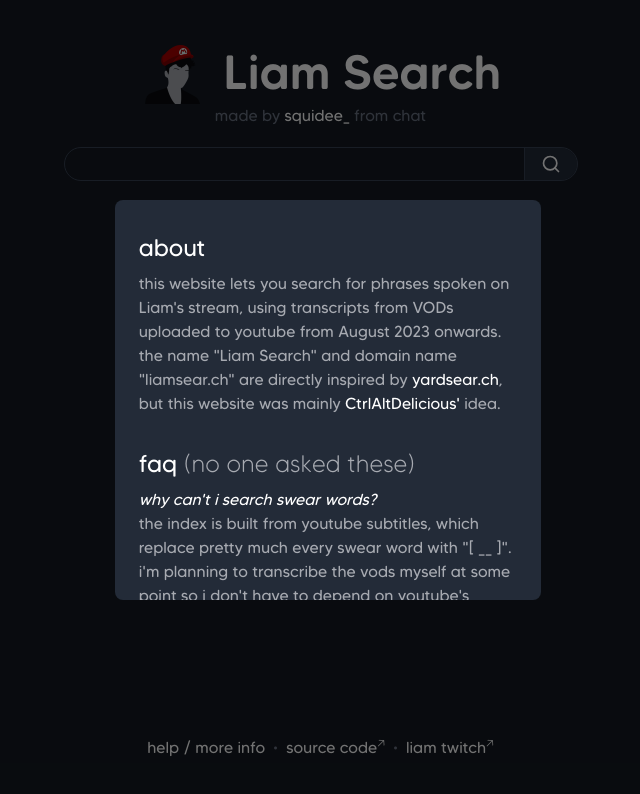
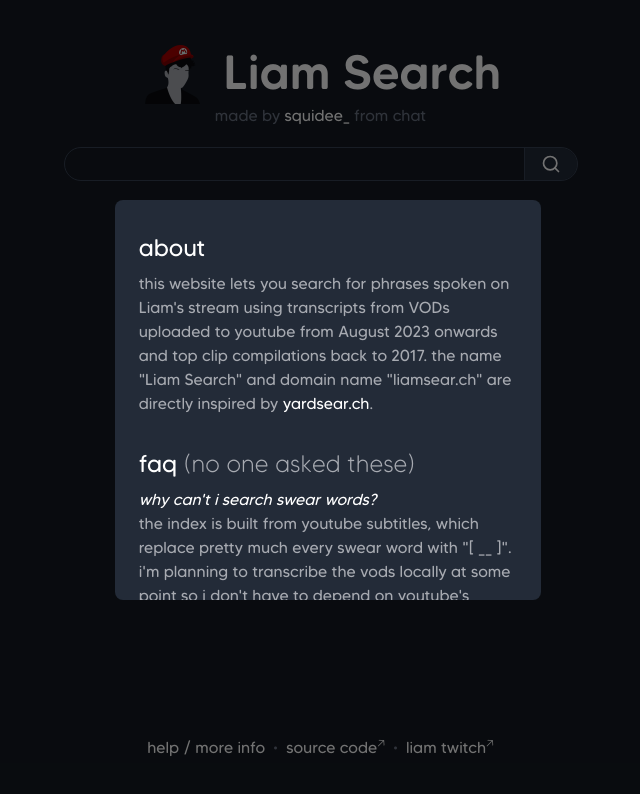
Before and after one commit to zaneshaw/liam-search, a Svelte app in the folder frontend/: page / in a window 1280 px wide. Both pictures are taken after a click on the button "help / more info". Shown: the top 794 px of the page, without its empty margins (312-952 px from the left). Built offline with nearby package versions, Linux system fonts and the light colour scheme.

Commit message:
frontend: update help modal

```diff
--- a/frontend/src/App.svelte
+++ b/frontend/src/App.svelte
@@ -91,9 +91,8 @@
 				<div class="flex flex-col gap-2">
 					<h2>about</h2>
 					<p>
-						this website lets you search for phrases spoken on Liam's stream, using transcripts from VODs uploaded to youtube from August 2023 onwards. the name "Liam Search" and domain
-						name "liamsear.ch" are directly inspired by <a href="https://yardsear.ch/" target="_blank" class="link">yardsear.ch</a>, but this website was mainly
-						<a href="https://www.youtube.com/@CtrlaltdeliciousHD" target="_blank" class="link">CtrlAltDelicious'</a> idea.
+						this website lets you search for phrases spoken on Liam's stream using transcripts from VODs uploaded to youtube from August 2023 onwards and top clip compilations back to
+						2017. the name "Liam Search" and domain name "liamsear.ch" are directly inspired by <a href="https://yardsear.ch/" target="_blank" class="link">yardsear.ch</a>.
 					</p>
 				</div>
 				<div class="flex flex-col gap-2">
@@ -101,33 +100,37 @@
 					<div>
 						<p class="text-white italic">why can't i search swear words?</p>
 						<p>
-							the index is built from youtube subtitles, which replace pretty much every swear word with "[ __ ]". i'm planning to transcribe the vods myself at some point so i don't
+							the index is built from youtube subtitles, which replace pretty much every swear word with "[ __ ]". i'm planning to transcribe the vods locally at some point so i don't
 							have to depend on youtube's transcription.
 						</p>
 					</div>
 					<div>
 						<p class="text-white italic">which vods are indexed?</p>
 						<p>
-							every vod in <a href="https://www.youtube.com/playlist?list=PLeMf46ndvGffIJt5KKDa_5SbXZ6F3azhP" target="_blank" class="link">this playlist</a> by
-							<a href="https://www.youtube.com/@LiamUnofficialVODs-dz8it" target="_blank" class="link">Liam Unofficial VODs</a> minus about 30 videos that have unpublished subtitles.
+							every video in this <a href="https://www.youtube.com/playlist?list=PLeMf46ndvGffIJt5KKDa_5SbXZ6F3azhP" target="_blank" class="link">vod playlist</a> by
+							<a href="https://www.youtube.com/@LiamUnofficialVODs-dz8it" target="_blank" class="link">Liam Unofficial VODs</a> (minus about 30 videos that have unpublished subtitles)
+							and this <a href="https://www.youtube.com/playlist?list=PL4p5tSr0nlvikGvf0bhqFuQoFAH7Iw9Ay" target="_blank" class="link">top clips playlist</a> by
+							<a href="https://www.youtube.com/@ACIDMONEY" target="_blank" class="link">ACIDMONEY</a>.
 						</p>
 					</div>
 					<div>
 						<p class="text-white italic">why are results limited to 9?</p>
 						<p>
 							loading a lot of youtube embeds is really laggy for some reason and has crashed my browser multiple times during development. to mitigate this, i've temporarily limited the
-							amount of results. you can bypass this limit for now by using this URL:
+							amount of results. you can bypass this limit for now by using this URL: <a
+								href="https://api.liamsear.ch/search?query=hello world&max_results=20"
+								target="_blank"
+								class="link text-sm">https://api.liamsear.ch/search?query=hello world&max_results=20</a
+							>
 						</p>
-						<a href="https://api.liamsear.ch/search?query=hello world&max_results=20" target="_blank" class="text-sm link"
-							>https://api.liamsear.ch/search?query=hello world&max_results=20</a
-						>
 					</div>
 				</div>
 				<div class="flex flex-col gap-2">
 					<h2>indexing process</h2>
 					<ol class="ml-4.5 list-decimal">
 						<li>
-							video metadata is fetched from <a href="https://www.youtube.com/playlist?list=PLeMf46ndvGffIJt5KKDa_5SbXZ6F3azhP" target="_blank" class="link">this playlist</a> with yt-dlp
+							video metadata is fetched from the <a href="https://www.youtube.com/playlist?list=PLeMf46ndvGffIJt5KKDa_5SbXZ6F3azhP" target="_blank" class="link">vod playlist</a> and the
+							<a href="https://www.youtube.com/playlist?list=PL4p5tSr0nlvikGvf0bhqFuQoFAH7Iw9Ay" target="_blank" class="link">top clips playlist</a> with yt-dlp
 						</li>
 						<li>srt subtitles are downloaded from these videos with yt-dlp</li>
 						<li>
@@ -138,7 +141,7 @@
 							<a href="https://github.com/nextapps-de/flexsearch" target="_blank" class="link">FlexSearch</a> then indexes each subtitle chunk and stores the index in memory with the following
 							configuration:
 						</li>
-						<pre>
+						<pre class="italic">
 &#123;
 	tokenize: "forward",
 	context: &#123; resolution: 9, depth: 2, bidirectional: true &#125;,
```
